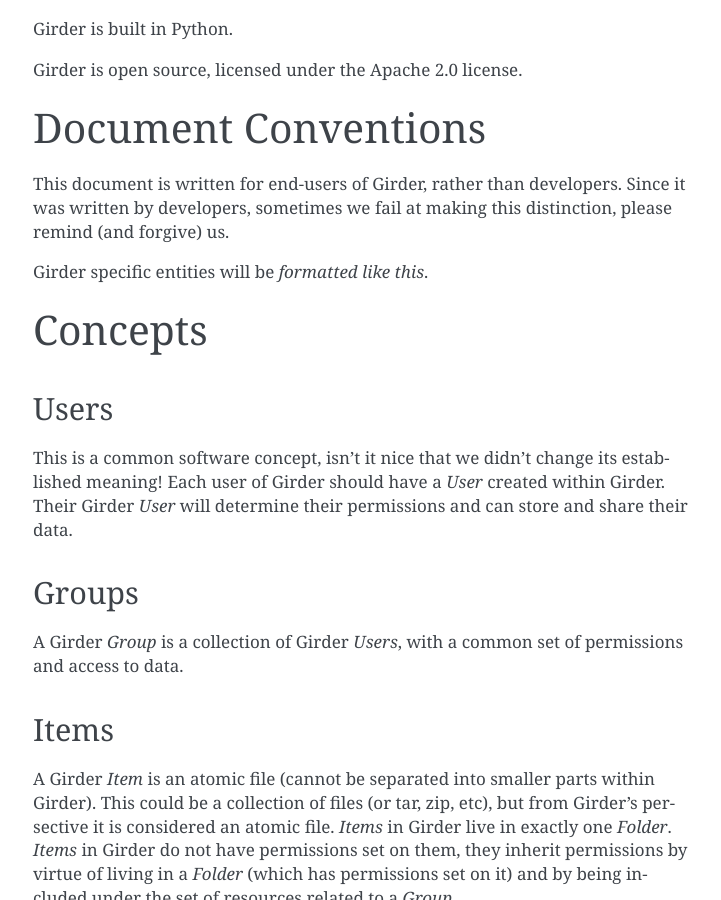
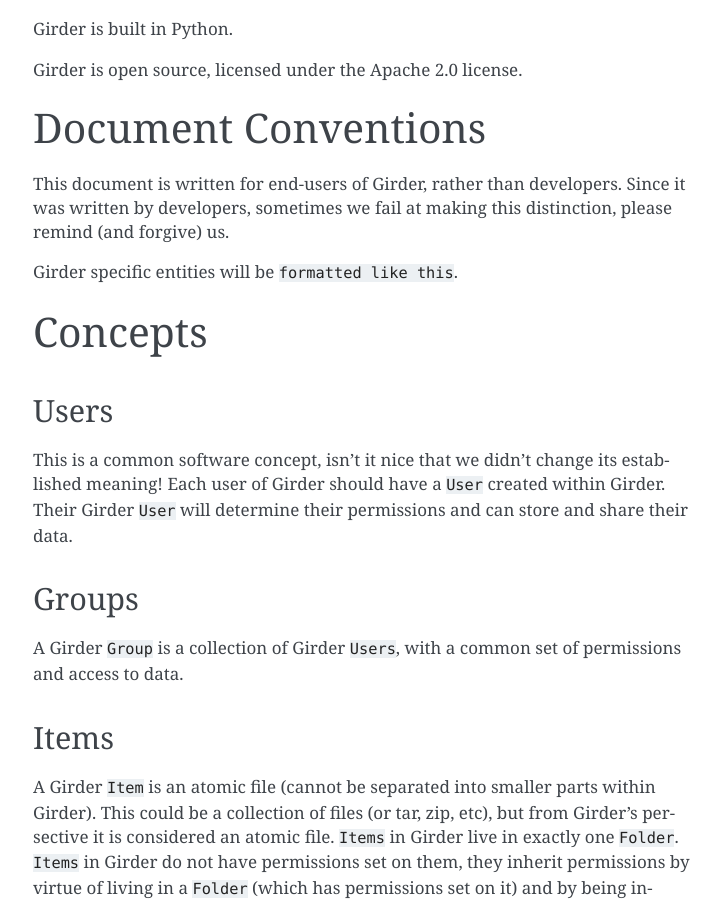
Before and after one commit to girder/girder, a Sphinx documentation site: the page built from docs/user-guide.rst, in a window 1280 px wide and 900 px high, scrolled down 693 px. Shown: the whole window, without its empty margins (387-1108 px from the left). Built offline with Sphinx 7.4.7, drawn with Linux system fonts in a browser that asks for light colours.

Commit message:
convert md backtick to rst backtick

```diff
--- a/docs/user-guide.rst
+++ b/docs/user-guide.rst
@@ -34,7 +34,7 @@
 
 This document is written for end-users of Girder, rather than developers.  Since it was written by developers, sometimes we fail at making this distinction, please remind (and forgive) us.
 
-Girder specific entities will be `formatted like this`.
+Girder specific entities will be ``formatted like this``.
 
 Concepts
 ========
@@ -42,28 +42,28 @@
 Users
 -----
 
-This is a common software concept, isn't it nice that we didn't change its established meaning!  Each user of Girder should have a `User` created within Girder.  Their Girder `User` will determine their permissions and can store and share their data.
+This is a common software concept, isn't it nice that we didn't change its established meaning!  Each user of Girder should have a ``User`` created within Girder.  Their Girder ``User`` will determine their permissions and can store and share their data.
 
 Groups
 -----
 
-A Girder `Group` is a collection of Girder `Users`, with a common set of permissions and access to data.
+A Girder ``Group`` is a collection of Girder ``Users``, with a common set of permissions and access to data.
 
 
 Items
 -----
 
-A Girder `Item` is an atomic file (cannot be separated into smaller parts within Girder).  This could be a collection of files (or tar, zip, etc), but from Girder's persective it is considered an atomic file.  `Items` in Girder live in exactly one `Folder`.  `Items` in Girder do not have permissions set on them, they inherit permissions by virtue of living in a `Folder` (which has permissions set on it) and by being included under the set of resources related to a `Group`.
+A Girder ``Item`` is an atomic file (cannot be separated into smaller parts within Girder).  This could be a collection of files (or tar, zip, etc), but from Girder's persective it is considered an atomic file.  ``Items`` in Girder live in exactly one ``Folder``.  ``Items`` in Girder do not have permissions set on them, they inherit permissions by virtue of living in a ``Folder`` (which has permissions set on it) and by being included under the set of resources related to a ``Group``.
 
 Folders
 -------
 
-A Girder `Folder` is the common software concept of a folder, namely a hierarchically nested organizational structure.  Girder `Folders` can contain nothing (although this may not be particularly useful), other `Folders`, `Items`, or a combination of `Folders` and `Items`. `Folders` in Girder have permissions set on them, and the `Items` within them inherit permissions from their containing `Folders`.
+A Girder ``Folder`` is the common software concept of a folder, namely a hierarchically nested organizational structure.  Girder ``Folders`` can contain nothing (although this may not be particularly useful), other ``Folders``, ``Items``, or a combination of ``Folders`` and ``Items``. ``Folders`` in Girder have permissions set on them, and the ``Items`` within them inherit permissions from their containing ``Folders``.
 
 Collections
 -----------
 
-A Girder `Collection` is functional top level grouping of `Folders`.  A `Collection` collects resources (`Folders`, `Items`, and `Users`) that should have some common usage, e.g. for a particular project.
+A Girder ``Collection`` is functional top level grouping of ``Folders``.  A ``Collection`` collects resources (``Folders``, ``Items``, and ``Users``) that should have some common usage, e.g. for a particular project.
 
 Permissions
 -----------
@@ -71,7 +71,7 @@
 Permission Levels
 ^^^^^^^^^^^^^^^^^
 
-There are four levels of permission a `User` can have on a resource, these levels are in a strict hierarchy with a higher permission level including all of the permissions below it.
+There are four levels of permission a ``User`` can have on a resource, these levels are in a strict hierarchy with a higher permission level including all of the permissions below it.
 
 OPEN QUESTION: permission names
 
@@ -84,9 +84,9 @@
 ^^^^^^^^^^^^^^^^^
 
 
-Permissions are always additive.  That is, given a `User` with a certain permission on a resource, that permission can not be taken away from the `User` by addition of other permissions to the system, but only through removing existing permissions to that `User` or removing that `User` from a `Group`.
+Permissions are always additive.  That is, given a ``User`` with a certain permission on a resource, that permission can not be taken away from the ``User`` by addition of other permissions to the system, but only through removing existing permissions to that ``User`` or removing that ``User`` from a ``Group``.
 
-Permissions are resolved at the level of a `User`, i.e., for any `User`, an attempt to take a certain action will be allowed or disallowed based on the permissions for that `User`, as a function of the resource, the operation, the permissions set on that resource for that `User`, and the permissions set on that resource by any `Groups` the `User` is a member of.
+Permissions are resolved at the level of a ``User``, i.e., for any ``User``, an attempt to take a certain action will be allowed or disallowed based on the permissions for that ``User``, as a function of the resource, the operation, the permissions set on that resource for that ``User``, and the permissions set on that resource by any ``Groups`` the ``User`` is a member of.
 
 Collections
 ^^^^^^^^^^^^^^^^^
@@ -100,8 +100,8 @@
 
 TODO OPEN QUESTION: Correct?
 
-`Folders` have permissions set on them at the individual `User` level.  `Folders` inherit permissions from their parent `Folder` and ultimately from a `Collection`.
-`Folders` can also have permissions added to them by virtue of being included in a `Group`.
+``Folders`` have permissions set on them at the individual ``User`` level.  ``Folders`` inherit permissions from their parent ``Folder`` and ultimately from a ``Collection``.
+``Folders`` can also have permissions added to them by virtue of being included in a ``Group``.
 
 Items
 ^^^^^^^^^^^^^^^^^
@@ -109,7 +109,7 @@
 
 TODO OPEN QUESTION: Correct?
 
-`Items` always inherit their permissions from their parent folder. Each access-controlled resource (e.g. `Folder`, `Collection`) has a list of permissions granted on it, and each item in that list is a mapping of either `Users` to permission level or `Groups` to permission level.  This is best visualized by opening the "Access control" dialog on a `Folder` in the hierarchy. The actual permission level that a `User` has on that resource is defined as: the maximum permission level available based on the permissions granted to any `Groups` that the `User` is member of, or permissions granted to that `User` specifically.
+``Items`` always inherit their permissions from their parent folder. Each access-controlled resource (e.g. ``Folder``, ``Collection``) has a list of permissions granted on it, and each item in that list is a mapping of either ``Users`` to permission level or ``Groups`` to permission level.  This is best visualized by opening the "Access control" dialog on a ``Folder`` in the hierarchy. The actual permission level that a ``User`` has on that resource is defined as: the maximum permission level available based on the permissions granted to any ``Groups`` that the ``User`` is member of, or permissions granted to that ``User`` specifically.
 
 
 Groups
```
